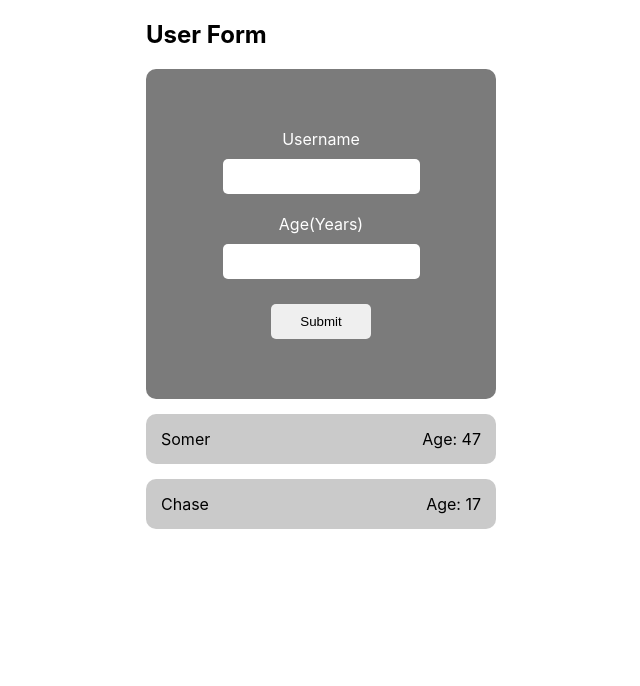
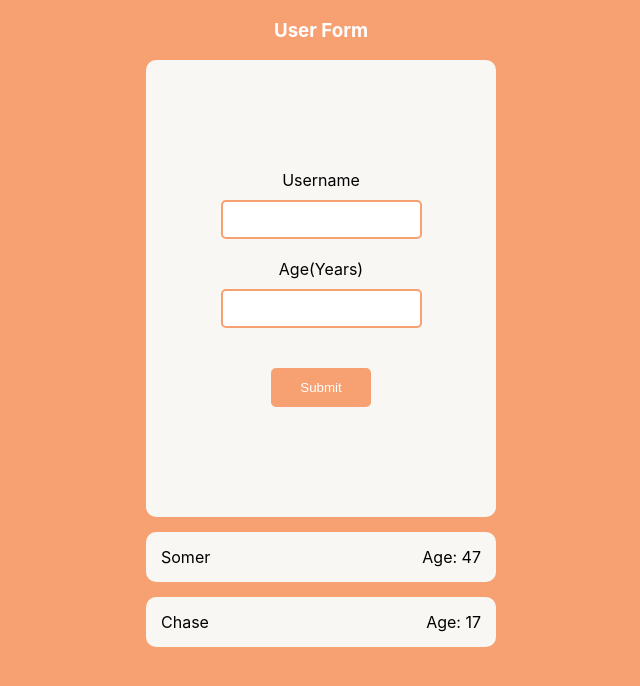
Before and after one commit to Gage-Lieble/learning-react-course, a React (Create React App) app in the folder mini-cap-one/: page / in a window 1280 px wide. Shown: the top 686 px of the page, without its empty margins (319-959 px from the left). Built offline with nearby package versions, Linux system fonts and the light colour scheme.

Commit message:
Completed mini cap

```diff
--- a/mini-cap-one/src/App.js
+++ b/mini-cap-one/src/App.js
@@ -17,9 +17,10 @@ function App() {
 
   return (
     <div className="App">
-      <h2>User Form</h2>
+      <h3>User Form</h3>
       <UserForm onSubmission={addUser} />
       <UserList list={userData} />
+
     </div>
   );
 }
--- /dev/null
+++ b/mini-cap-one/src/components/FormUI/ErrorModal.css
@@ -0,0 +1,27 @@
+.modal-wrap{
+    background-color: #EE6352;
+    display: flex;
+    flex-direction: column;
+    align-items: center;
+    justify-content: space-evenly;
+    padding: 20px;
+    border-radius: 10px;
+    width: 275px;
+    height: 300px;
+    color: white;
+}
+.error-msg{
+    text-align: center;
+}
+
+.error-title{
+    text-align: left;
+}
+
+.error-close{
+    padding: 10px;
+    width: 150px;
+    background-color: #F9F7F3;
+    border: 0px;
+    border-radius: 5px;
+}
--- /dev/null
+++ b/mini-cap-one/src/components/FormUI/ErrorModal.js
@@ -0,0 +1,19 @@
+import './ErrorModal.css'
+
+const ErrorModal = (props) => {
+
+    return(
+        <div className='modal-wrap'>
+            <div>
+                <h3 className='error-title'>Invalid input!</h3>
+            </div>
+            <div>
+                <h4 className='error-msg'>Please enter a value for each box (no empty values)</h4>
+            </div>
+
+            <button className='error-close' onClick={() => props.showModal('false')}>close</button>
+        </div>
+    )
+}
+
+export default ErrorModal
--- a/mini-cap-one/src/components/FormUI/UserForm.css
+++ b/mini-cap-one/src/components/FormUI/UserForm.css
@@ -7,7 +7,7 @@ body{
 }
 
 .form-wrap{
-    background-color: rgb(123, 123, 123);
+    background-color: #F9F7F3;
     padding: 50px;
     display: flex;
     flex-direction: column;
@@ -19,16 +19,27 @@ body{
 .form-wrap>input{
     padding: 10px;
     border-radius: 5px;
-    border: 0px;
+    border: 2px solid #F7A072;
     margin-bottom: 10px;
 }
 
 .form-wrap>label{
-    color: white;
     padding: 10px;
 }
 
 .form-wrap>input[type="submit"]{
-    margin-top: 15px;
+    margin-top: 30px;
     width: 100px;
+    background-color: #F7A072;
+    color: white;
 }
+
+
+.true{
+    display: block;
+    position: absolute;
+}
+
+.false{
+    display: none;
+}
--- a/mini-cap-one/src/components/FormUI/UserForm.js
+++ b/mini-cap-one/src/components/FormUI/UserForm.js
@@ -1,6 +1,6 @@
 import React, { useState} from 'react';
 import './UserForm.css'
-
+import ErrorModal from './ErrorModal';
 const UserForm = (props) => {
 
     const [nameUser, setNameUser] = useState('')
@@ -14,27 +14,36 @@ const UserForm = (props) => {
         setAgeUser(event.target.value)
     }
 
-
+    const [showModal, setShowModal] = useState(false)
     const handleForm = (event) =>{
-
         event.preventDefault();
-
+        if(nameUser === '' || ageUser === ''){
+            setShowModal(true)
+        }else{
+            setShowModal(false)
             const resultsData = {
                 name: nameUser,
                 age: ageUser,
             }
             props.onSubmission(resultsData)
         }
+
+        setNameUser('')
+        setAgeUser('')
+    }
     return(
-
-
+        <div className="form-wrap">
+            <div className={showModal.toString()}>
+                <ErrorModal showModal={setShowModal} />
+            </div>
             <form onSubmit={handleForm} className="form-wrap">
                 <label htmlFor="username">Username</label>
-            <input type='text' value={nameUser} onChange={nameChange} name="username" id="username" />
+                <input type='text' value={nameUser} onChange={nameChange} name="username" id="username" autocomplete="off" />
                 <label htmlFor="age">Age(Years)</label>
-            <input type='text' value={ageUser} onChange={ageChange} name="age" id="age" />
+                <input type='text' value={ageUser} onChange={ageChange} name="age" id="age" autocomplete="off"/>
                 <input type="submit"/>
             </form>
+        </div>
     )
 }
 
--- a/mini-cap-one/src/components/UserData/UserCard.css
+++ b/mini-cap-one/src/components/UserData/UserCard.css
@@ -1,7 +1,5 @@
-
-
 .card-wrap{
-    background-color: rgb(202, 202, 202);
+    background-color: #F9F7F3;
     padding: 15px;
     margin: 15px 0px 15px 0px;
     border-radius: 10px;
--- a/mini-cap-one/src/index.css
+++ b/mini-cap-one/src/index.css
@@ -5,9 +5,24 @@ body {
     sans-serif;
   -webkit-font-smoothing: antialiased;
   -moz-osx-font-smoothing: grayscale;
+  background-color: #F7A072;
 }
 
 code {
   font-family: source-code-pro, Menlo, Monaco, Consolas, 'Courier New',
     monospace;
 }
+
+h3{
+  color: white;
+  width: 100%;
+  text-align: center;
+}
+
+button:hover{
+  cursor: pointer;
+}
+
+input[type="submit"]:hover{
+  cursor: pointer;
+}
```
Also changed, not shown: mini-cap-one/src/components/UserData/UserList.css (deleted). Lines whose indentation alone changed are shown as unchanged.
